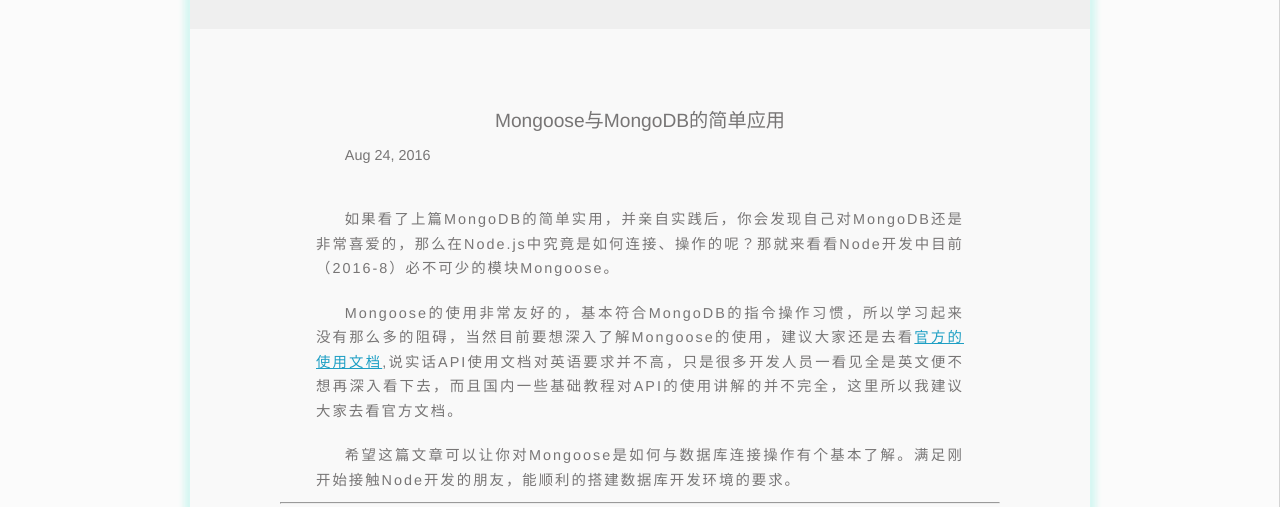
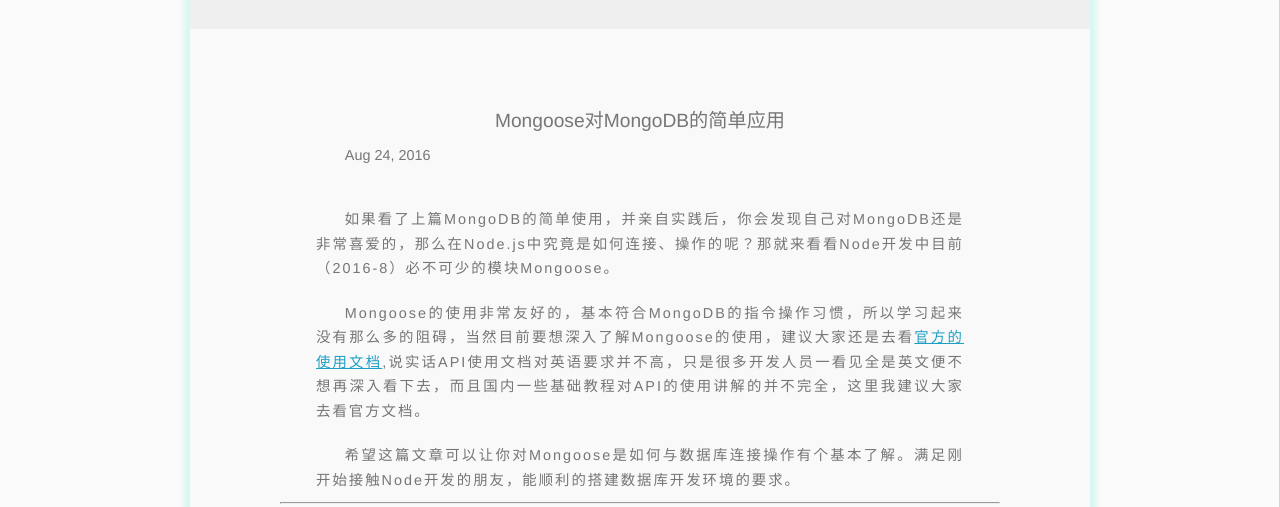
Before and after one commit to jacecao/jekyll-blog, a Jekyll site: the page built from _posts/2016-08-24-mongoose-1.markdown, in a window 1280 px wide and 900 px high. Shown: the part 180-687 px from the top of the window. Built offline with Jekyll 4.4.1, drawn with Linux system fonts in a browser that asks for light colours; some web fonts are replaced; some of the changed text lies outside the part shown.

Commit message:
repair blog

```diff
--- a/_posts/2016-08-24-mongoose-1.markdown
+++ b/_posts/2016-08-24-mongoose-1.markdown
@@ -1,12 +1,12 @@
 ---
 layout: post
-title:  "Mongoose与MongoDB的简单应用"
+title:  "Mongoose对MongoDB的简单应用"
 categories: Node与MongoDB
 ---
 
-如果看了上篇MongoDB的简单实用，并亲自实践后，你会发现自己对MongoDB还是非常喜爱的，那么在Node.js中究竟是如何连接、操作的呢？那就来看看Node开发中目前（2016-8）必不可少的模块Mongoose。
+如果看了上篇MongoDB的简单使用，并亲自实践后，你会发现自己对MongoDB还是非常喜爱的，那么在Node.js中究竟是如何连接、操作的呢？那就来看看Node开发中目前（2016-8）必不可少的模块Mongoose。
 
-Mongoose的使用非常友好的，基本符合MongoDB的指令操作习惯，所以学习起来没有那么多的阻碍，当然目前要想深入了解Mongoose的使用，建议大家还是去看[官方的使用文档](http://www.nodeclass.com/api/mongoose.html),说实话API使用文档对英语要求并不高，只是很多开发人员一看见全是英文便不想再深入看下去，而且国内一些基础教程对API的使用讲解的并不完全，这里所以我建议大家去看官方文档。
+Mongoose的使用非常友好的，基本符合MongoDB的指令操作习惯，所以学习起来没有那么多的阻碍，当然目前要想深入了解Mongoose的使用，建议大家还是去看[官方的使用文档](http://www.nodeclass.com/api/mongoose.html),说实话API使用文档对英语要求并不高，只是很多开发人员一看见全是英文便不想再深入看下去，而且国内一些基础教程对API的使用讲解的并不完全，这里我建议大家去看官方文档。
 
 希望这篇文章可以让你对Mongoose是如何与数据库连接操作有个基本了解。满足刚开始接触Node开发的朋友，能顺利的搭建数据库开发环境的要求。
 
@@ -111,4 +111,4 @@
 
 看来正确找到所有满足条件的数据，注意这里是或的关系，并不是要求所有条件都得满足。
 
-好啦，这就是对mongoose的简单实用。
+好啦，这就是对mongoose的简单使用。
```
Also changed, not shown: 4 other files.
